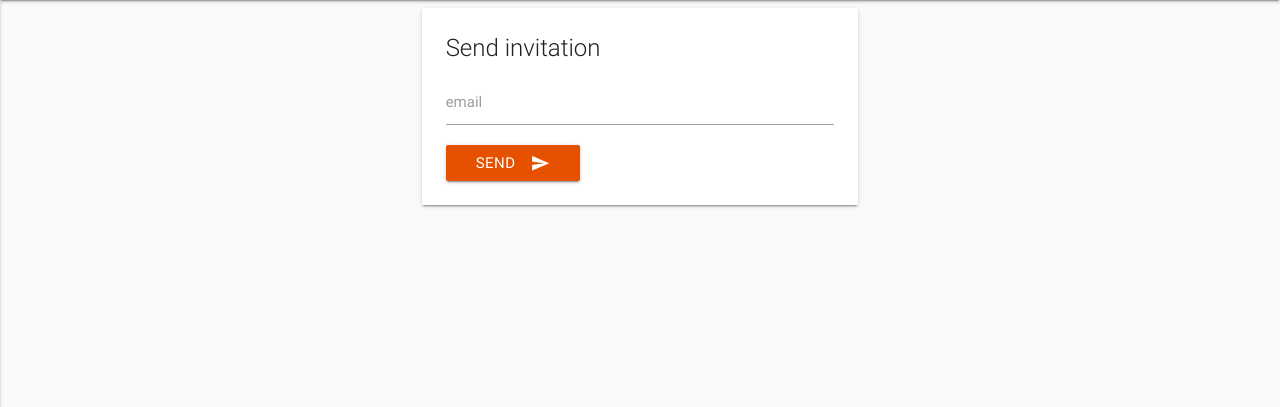
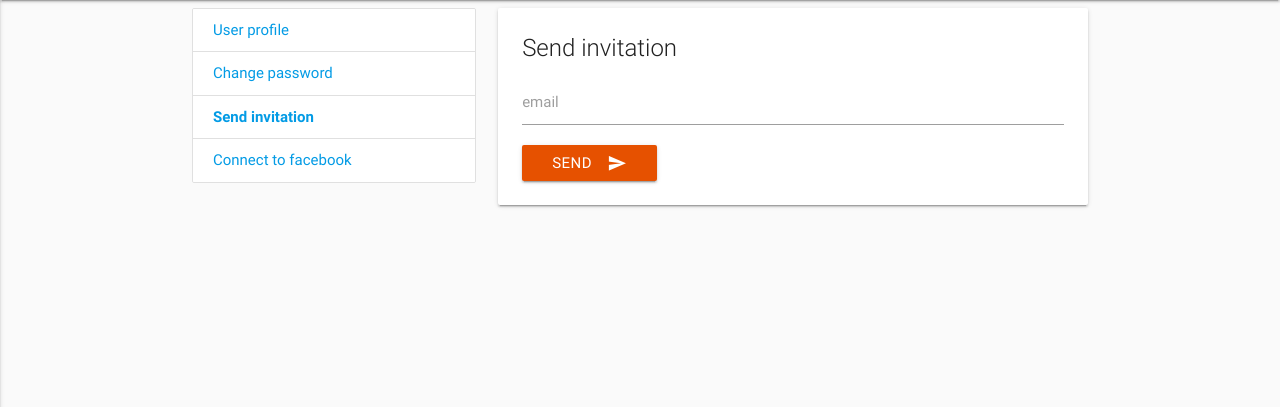
Before and after one commit to thiagoferreiraw/mixapp, a Django app: page /send_invitation/ in a window 1280 px wide. Shown: the part 64-471 px from the top of the page. Run offline with Django 3.2, Linux system fonts and the light colour scheme; the visitor is signed in with stand-in values (Sample User, id 1); some libraries are stand-ins or nearby versions.

Commit message:
fix menu link

```diff
--- a/users/templates/registration/send_invitation.html
+++ b/users/templates/registration/send_invitation.html
@@ -1,10 +1,7 @@
-{% extends 'base.html' %}
+{% extends 'user_profile/base_user_profile.html' %}
 {% load static %}
 
 {% block content %}
-<div class="container" style="min-height: 80vh">
-    <div class="row">
-        <div class="col s12 m8 offset-m2 l6 offset-l3">
     <div class="card white">
         <div class="card-content">
             <span class="card-title">Send invitation</span>
@@ -51,7 +48,4 @@
         </div>
         {% endif %}
     </div>
-        </div>
-    </div>
-</div>
 {% endblock %}
--- a/users/templates/user_profile/base_user_profile.html
+++ b/users/templates/user_profile/base_user_profile.html
@@ -6,7 +6,7 @@
             <ul class="collection">
                 <li class="collection-item {% if request.path == "/user/profile/" %} usermenu-active {% endif %}"><a href="{% url 'edit_profile' %}">User profile</a></li>
                 <li class="collection-item {% if request.path == "/user/settings/password/" %} usermenu-active {% endif %}"><a href="{% url 'password' %}">Change password</a></li>
-                <li class="collection-item {% if request.path == "/user/send_invitation/" %} usermenu-active {% endif %}"><a href="{% url 'send_invitation' %}">Send invitation</a></li>
+                <li class="collection-item {% if request.path == "/send_invitation/" %} usermenu-active {% endif %}"><a href="{% url 'send_invitation' %}">Send invitation</a></li>
                 <li class="collection-item {% if request.path == "/user/settings/" %} usermenu-active {% endif %}"><a href="{% url 'settings' %}">Connect to facebook</a></li>
             </ul>
             </div>
```
Lines whose indentation alone changed are shown as unchanged.
